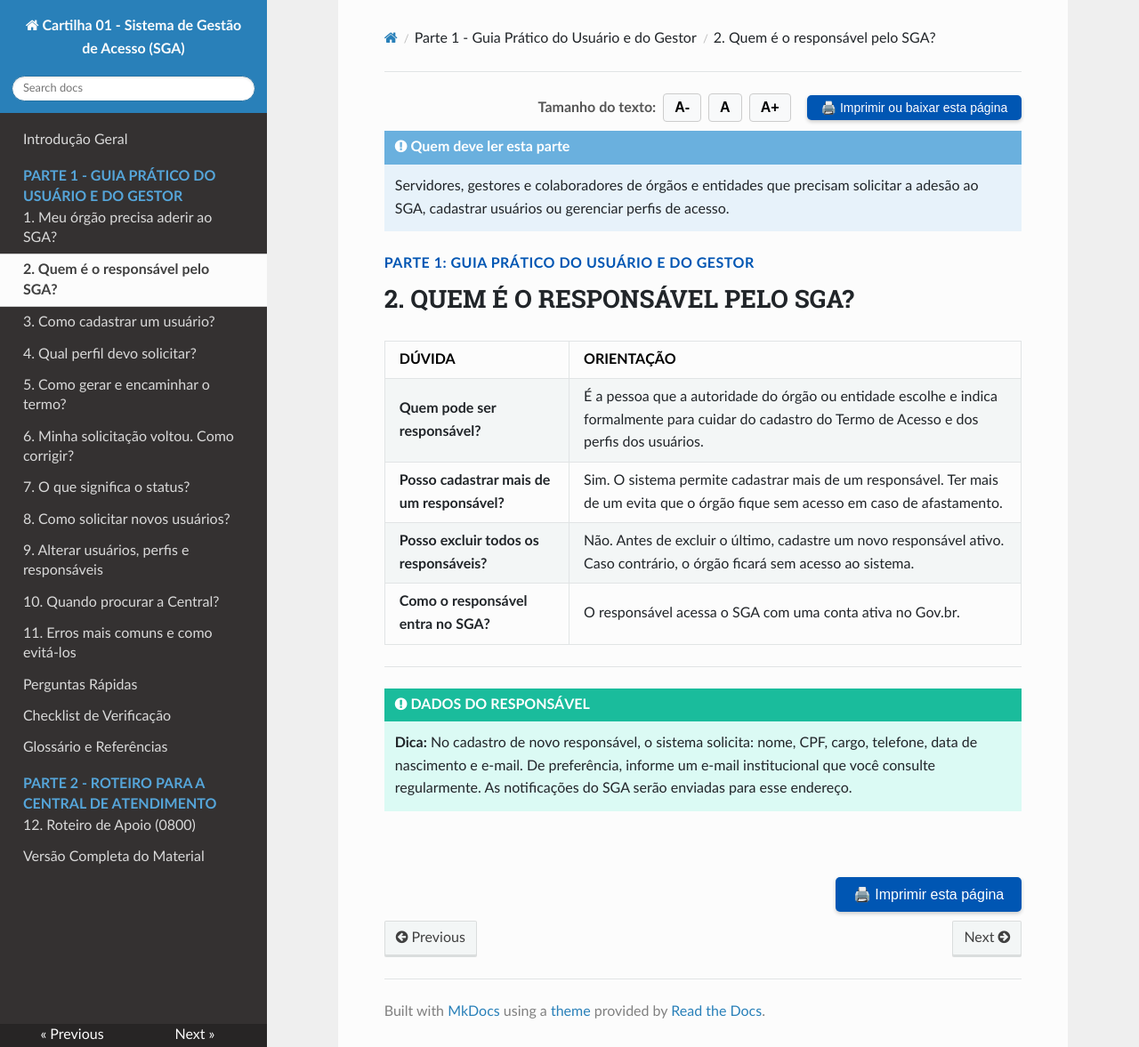
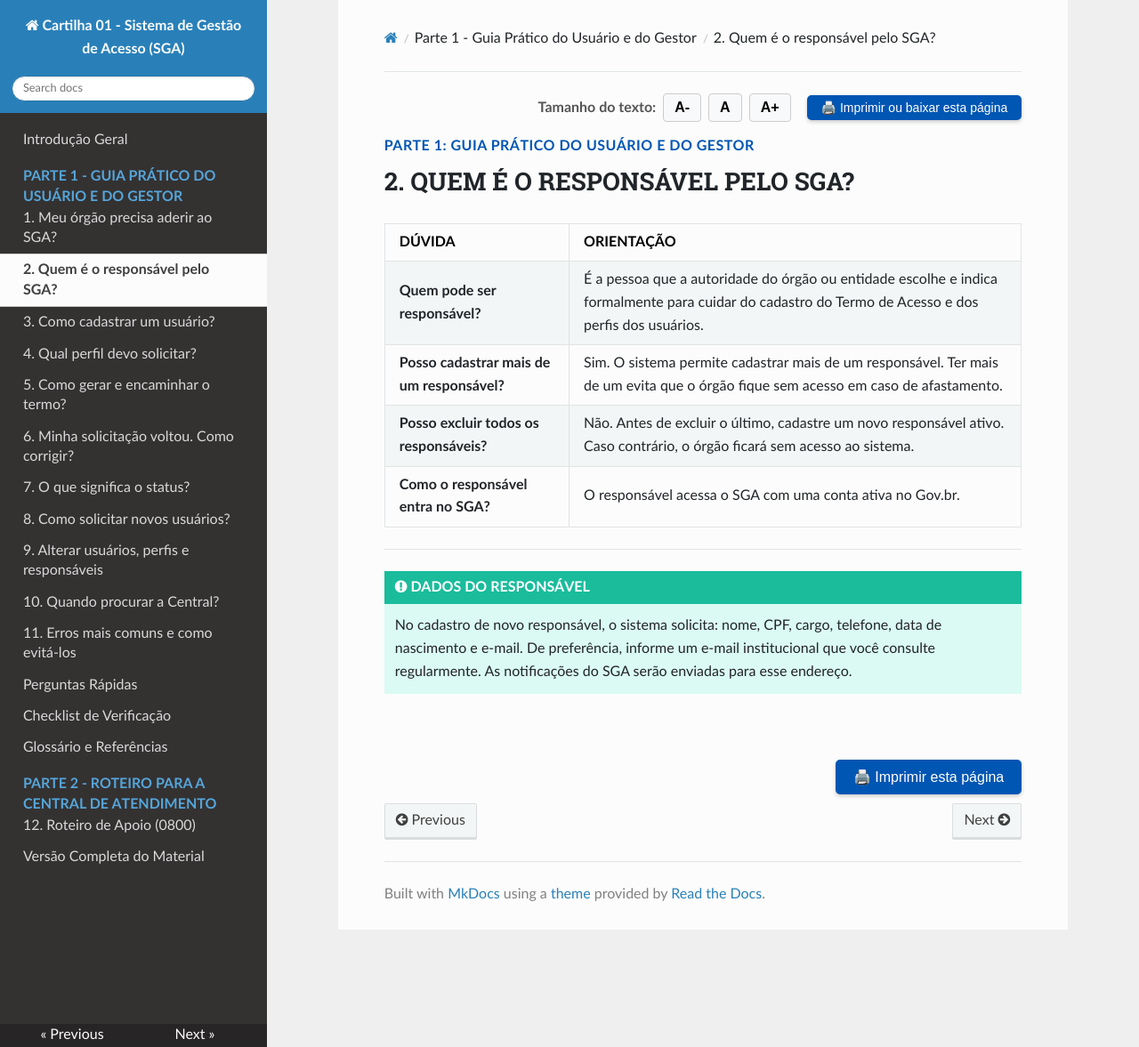
Before and after one commit to emilix10-bit/cartilha-boas-praticas-01-SGA, an MkDocs documentation site: the page built from docs/02-quem-e-o-responsavel.md, in a window 1280 px wide and 1177 px high. Shown: the whole window at 89% size. Built offline with MkDocs 1.6.1, drawn with Linux system fonts in a browser that asks for light colours; nearby versions of some CDN libraries.

Commit message:
Remove note and update tip formatting in document
Removed a note about who should read the section and updated the tip formatting.

```diff
--- a/docs/02-quem-e-o-responsavel.md
+++ b/docs/02-quem-e-o-responsavel.md
@@ -9,8 +9,6 @@
   </button>
 </div>
 
-!!! note "Quem deve ler esta parte"
-    Servidores, gestores e colaboradores de órgãos e entidades que precisam solicitar a adesão ao SGA, cadastrar usuários ou gerenciar perfis de acesso.
 
 <p style="font-weight: bold; color: #0056b3; text-transform: uppercase; letter-spacing: 0.5px; margin-top: 15px; margin-bottom: 4px;">PARTE 1: GUIA PRÁTICO DO USUÁRIO E DO GESTOR</p>
 
@@ -26,7 +24,7 @@
 ---
 
 !!! tip "DADOS DO RESPONSÁVEL"
-    **Dica:** No cadastro de novo responsável, o sistema solicita: nome, CPF, cargo, telefone, data de nascimento e e-mail. De preferência, informe um e-mail institucional que você consulte regularmente. As notificações do SGA serão enviadas para esse endereço.
+    No cadastro de novo responsável, o sistema solicita: nome, CPF, cargo, telefone, data de nascimento e e-mail. De preferência, informe um e-mail institucional que você consulte regularmente. As notificações do SGA serão enviadas para esse endereço.
 
 <br>
 <div style="text-align: right; margin: 10px 0;">
```
